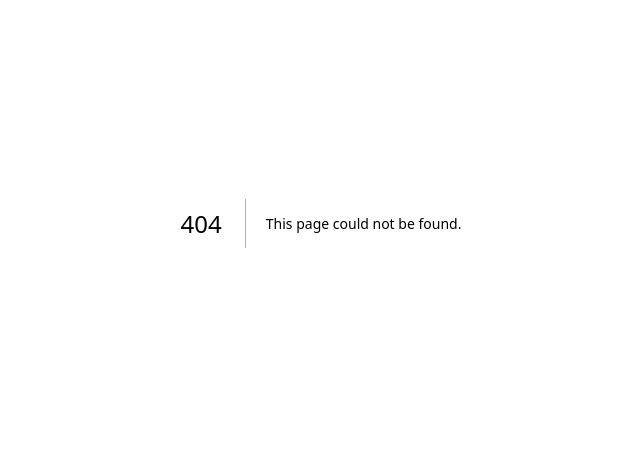
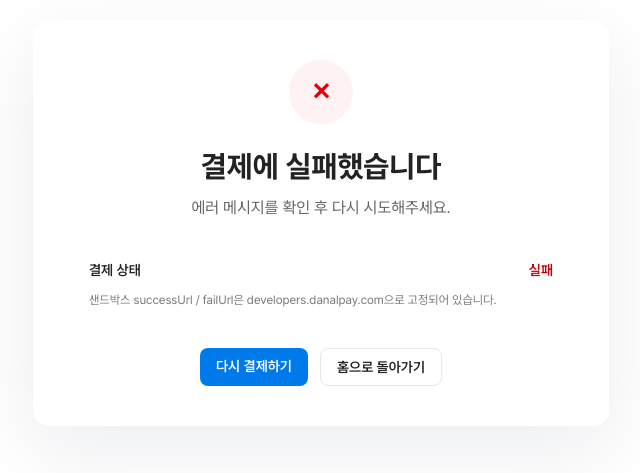
Before and after one commit to WithM2/iakkaweb, a Next.js app: page /pay/result in a window 1280 px wide. Before the commit this address had no page. Shown: the part 177-650 px from the top of the page, without its empty margins (319-959 px from the left). Built offline with nearby package versions, Linux system fonts and the light colour scheme.

Commit message:
Integrate Danal sandbox payment flow

```diff
--- a/src/app/mentoring/apply/subscribe/SubscribePageClient.tsx
+++ b/src/app/mentoring/apply/subscribe/SubscribePageClient.tsx
@@ -1,7 +1,7 @@
 "use client";
 
 import { useMemo, useState } from "react";
-import { useRouter } from "next/navigation";
+import Script from "next/script";
 import type {
   ChangeEvent,
   FormEvent,
@@ -10,6 +10,12 @@ import type {
 } from "react";
 
 import type { MentoringPlanDetails, MentoringPlanId } from "./page";
+import {
+  DANAL_SANDBOX_BASE_PARAMS,
+  DANAL_TEST_CLIENT_KEY,
+  type DanalPaymentRequest,
+  type DanalPaymentsMethod,
+} from "@/lib/danalPayments";
 
 type SubscribePageClientProps = {
   planId: MentoringPlanId;
@@ -63,7 +69,6 @@ export default function SubscribePageClient({
   selectedPlan,
   finalAmount,
 }: SubscribePageClientProps) {
-  const router = useRouter();
   const [ordererName, setOrdererName] = useState("");
   const [contact, setContact] = useState("");
   const [email, setEmail] = useState("");
@@ -71,6 +76,10 @@ export default function SubscribePageClient({
   const [studentPhone, setStudentPhone] = useState("");
   const [agreeRequired, setAgreeRequired] = useState(false);
   const [agreeMarketing, setAgreeMarketing] = useState(false);
+  const [paymentError, setPaymentError] = useState<string | null>(null);
+  const [isProcessingPayment, setIsProcessingPayment] = useState(false);
+
+  const [selectedPaymentMethod] = useState<DanalPaymentsMethod>("INTEGRATED");
 
   const [touched, setTouched] = useState<TouchedState>({
     ordererName: false,
@@ -106,7 +115,7 @@ export default function SubscribePageClient({
     setTouched((prev) => ({ ...prev, contact: true }));
   };
 
-  const proceedToGuidePage = () => {
+  const handlePayment = async () => {
     const nameValidation = getNameError(ordererName);
     const contactValidation = getContactError(contact);
     const emailValidation = getEmailError(email);
@@ -123,18 +132,70 @@ export default function SubscribePageClient({
       return;
     }
 
-    router.push(
-      `/mentoring/apply/subscribe/bank-transfer-guide?plan=${planId}`,
-    );
+    if (!window.DanalPayments) {
+      setPaymentError("결제 모듈 로딩 실패");
+      return;
+    }
+
+    const basePayload: DanalPaymentRequest = {
+      ...DANAL_SANDBOX_BASE_PARAMS,
+      orderName: selectedPlan.displayName ?? DANAL_SANDBOX_BASE_PARAMS.orderName,
+      amount: finalAmount ?? DANAL_SANDBOX_BASE_PARAMS.amount,
+      orderId: new Date().getTime().toString(),
+      userId: email || DANAL_SANDBOX_BASE_PARAMS.userId,
+      userEmail: email || DANAL_SANDBOX_BASE_PARAMS.userEmail,
+      userName: ordererName || DANAL_SANDBOX_BASE_PARAMS.userName,
+      paymentsMethod: selectedPaymentMethod,
+    };
+
+    const requestPayload: DanalPaymentRequest = {
+      ...basePayload,
+      methods: {
+        mobile: {
+          itemCode: "1270000000",
+          itemType: "1",
+        },
+        virtualAccount: {
+          notiUrl: "https://notiUrl.com",
+        },
+        card: {},
+        naverPay: {},
+        kakaoPay: {},
+        payco: {},
+        transfer: {},
+        cultureland: {},
+        bookAndLife: {},
+      },
+    };
+
+    const danalPayments = window.DanalPayments(DANAL_TEST_CLIENT_KEY);
+
+    try {
+      setIsProcessingPayment(true);
+      setPaymentError(null);
+      await danalPayments.requestPayment(requestPayload);
+    } catch (error) {
+      console.error(error);
+      setPaymentError("결제 요청 중 오류가 발생했습니다. 잠시 후 다시 시도해주세요.");
+    } finally {
+      setIsProcessingPayment(false);
+    }
   };
 
   const handleSubmit = (event: FormEvent<HTMLFormElement>) => {
     event.preventDefault();
-    proceedToGuidePage();
+    void handlePayment();
   };
 
   return (
     <main className="bg-white">
+      <Script
+        src="https://static.danalpay.com/d1/sdk/index.js"
+        strategy="afterInteractive"
+        onError={() => {
+          setPaymentError("결제 모듈 로딩 실패");
+        }}
+      />
       <section className="mx-auto w-full max-w-[1200px] px-5 py-16 md:px-6 md:py-24">
         <div className="space-y-12 md:space-y-16">
           <header className="space-y-4">
@@ -306,14 +367,14 @@ export default function SubscribePageClient({
 
                 <button
                   type="submit"
-                  disabled={!isPaymentEnabled}
+                  disabled={!isPaymentEnabled || isProcessingPayment}
                   className={`inline-flex w-full items-center justify-center rounded-[16px] px-6 py-4 text-[16px] font-semibold transition-colors duration-200 ${
-                    isPaymentEnabled
+                    isPaymentEnabled && !isProcessingPayment
                       ? "bg-main-600 text-white hover:bg-main-600/90"
                       : "bg-gray-200 text-ink-900/40"
                   }`}
                 >
-                  결제하기
+                  {isProcessingPayment ? "결제창 준비중" : "결제하기"}
                 </button>
               </section>
             </form>
@@ -348,17 +409,23 @@ export default function SubscribePageClient({
 
                 <button
                   type="button"
-                  disabled={!isPaymentEnabled}
+                  disabled={!isPaymentEnabled || isProcessingPayment}
                   className={`mt-6 inline-flex w-full items-center justify-center rounded-[14px] px-5 py-3 text-[15px] font-semibold transition-colors duration-200 ${
-                    isPaymentEnabled
+                    isPaymentEnabled && !isProcessingPayment
                       ? "bg-main-600 text-white hover:bg-main-600/90"
                       : "bg-gray-200 text-ink-900/40"
                   }`}
-                  onClick={proceedToGuidePage}
+                  onClick={() => void handlePayment()}
                 >
-                  결제하기
+                  {isProcessingPayment ? "결제창 준비중" : "결제하기"}
                 </button>
               </div>
+
+              {paymentError ? (
+                <p className="text-[12px] leading-[20px] text-red-500">
+                  {paymentError}
+                </p>
+              ) : null}
 
               <p className="text-[12px] leading-[20px] text-ink-900/50 md:text-[13px]">
                 결제 완료 후 담당 매니저가 안내 문자를 드립니다. 문의 사항이
--- /dev/null
+++ b/src/app/pay/result/page.tsx
@@ -0,0 +1,99 @@
+import Link from "next/link";
+
+const statusCopy = {
+  success: {
+    title: "결제를 완료했어요",
+    description:
+      "실제 결제 연동 시 결제 승인 API 요청을 보내주세요. (샌드박스 환경에서는 실제 결제가 진행되지 않습니다.)",
+    badge: "성공",
+    icon: "✓",
+    tone: {
+      icon: "bg-blue-50 text-blue-600",
+      badge: "text-blue-700",
+    },
+  },
+  fail: {
+    title: "결제에 실패했습니다",
+    description: "에러 메시지를 확인 후 다시 시도해주세요.",
+    badge: "실패",
+    icon: "✕",
+    tone: {
+      icon: "bg-red-50 text-red-600",
+      badge: "text-red-700",
+    },
+  },
+};
+
+const getStatus = (status?: string) => {
+  if (status === "success") {
+    return "success" as const;
+  }
+
+  return "fail" as const;
+};
+
+type PaymentResultPageProps = {
+  searchParams?: {
+    status?: string;
+    message?: string;
+  };
+};
+
+export default function PaymentResultPage({
+  searchParams,
+}: PaymentResultPageProps) {
+  const status = getStatus(searchParams?.status);
+  const copy = statusCopy[status];
+
+  return (
+    <main className="flex min-h-screen items-center justify-center bg-gradient-to-b from-main-50 via-white to-white px-4 py-16">
+      <div className="w-full max-w-xl space-y-6 rounded-2xl bg-white p-10 text-center shadow-[0_24px_80px_rgba(9,30,66,0.08)]">
+        <div
+          className={`mx-auto flex h-16 w-16 items-center justify-center rounded-full text-2xl font-bold ${copy.tone.icon}`}
+        >
+          {copy.icon}
+        </div>
+
+        <div className="space-y-3">
+          <h1 className="text-2xl font-bold text-ink-900 md:text-3xl">{copy.title}</h1>
+          <p className="text-sm leading-6 text-ink-900/70 md:text-base">
+            {copy.description}
+          </p>
+        </div>
+
+        <div className="space-y-3 rounded-xl bg-ink-50 p-4 text-left text-sm text-ink-900/70">
+          <div className="flex items-center justify-between font-semibold text-ink-900">
+            <span>결제 상태</span>
+            <span className={copy.tone.badge}>{copy.badge}</span>
+          </div>
+          {searchParams?.message ? (
+            <div className="rounded-lg bg-white px-3 py-2 text-xs text-ink-900/70">
+              <p className="font-semibold text-ink-900">에러 메시지</p>
+              <p className="mt-1 break-words text-ink-900/70">
+                {searchParams.message}
+              </p>
+            </div>
+          ) : null}
+          <p className="text-xs text-ink-900/60">
+            샌드박스 successUrl / failUrl은 developers.danalpay.com으로 고정되어 있습니다.
+          </p>
+        </div>
+
+        <div className="flex flex-wrap justify-center gap-3 text-sm font-semibold">
+          <Link
+            href="/mentoring/apply/subscribe"
+            className="rounded-lg bg-main-600 px-4 py-2 text-white transition hover:bg-main-600/90"
+          >
+            다시 결제하기
+          </Link>
+          <Link
+            href="/"
+            className="rounded-lg border border-gray-200 px-4 py-2 text-ink-900 transition hover:border-main-200 hover:text-main-700"
+          >
+            홈으로 돌아가기
+          </Link>
+        </div>
+      </div>
+    </main>
+  );
+}
--- /dev/null
+++ b/src/lib/danalPayments.ts
@@ -0,0 +1,53 @@
+export const DANAL_TEST_CLIENT_KEY =
+  "CL_TEST_I4d8FWYSSKl-42F7y3o9g_7iexSCyHbL8qthpZxPnpY=";
+
+export const DANAL_SANDBOX_BASE_PARAMS = {
+  orderName: "test_상품",
+  amount: 10000,
+  merchantId: "9810030930",
+  successUrl: "https://developers.danalpay.com/sandbox/callback?status=success",
+  failUrl: "https://developers.danalpay.com/sandbox/callback?status=fail",
+  userId: "user@naver.com",
+  userEmail: "user@naver.com",
+  userName: "김다날",
+} as const;
+
+export type DanalPaymentsMethod =
+  | "INTEGRATED"
+  | "CARD"
+  | "MOBILE"
+  | "TRANSFER"
+  | "VACCOUNT"
+  | "PAYCO"
+  | "KAKAOPAY"
+  | "NAVERPAY"
+  | "CULTURELAND"
+  | "BOOK_AND_LIFE";
+
+export type DanalPaymentRequest = {
+  paymentsMethod: DanalPaymentsMethod;
+  orderName: string;
+  amount: number;
+  merchantId: string;
+  orderId: string;
+  userId: string;
+  successUrl: string;
+  failUrl: string;
+  userEmail?: string;
+  userName?: string;
+  [key: string]: unknown;
+};
+
+export type DanalPaymentsInstance = {
+  requestPayment: (params: DanalPaymentRequest) => Promise<void>;
+};
+
+export type DanalPaymentsSDK = (clientKey: string) => DanalPaymentsInstance;
+
+declare global {
+  interface Window {
+    DanalPayments?: DanalPaymentsSDK;
+  }
+}
+
+export {};
```
